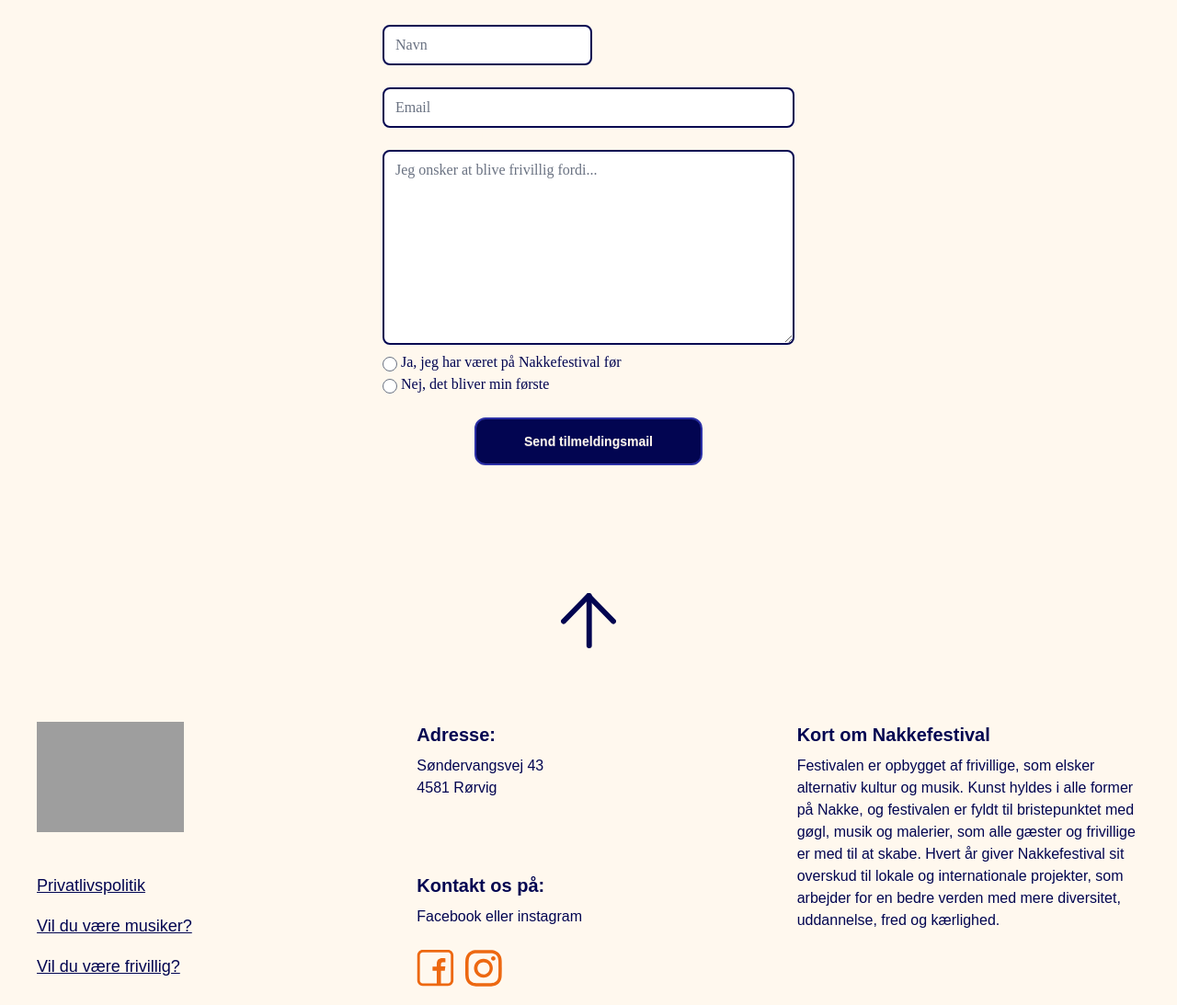
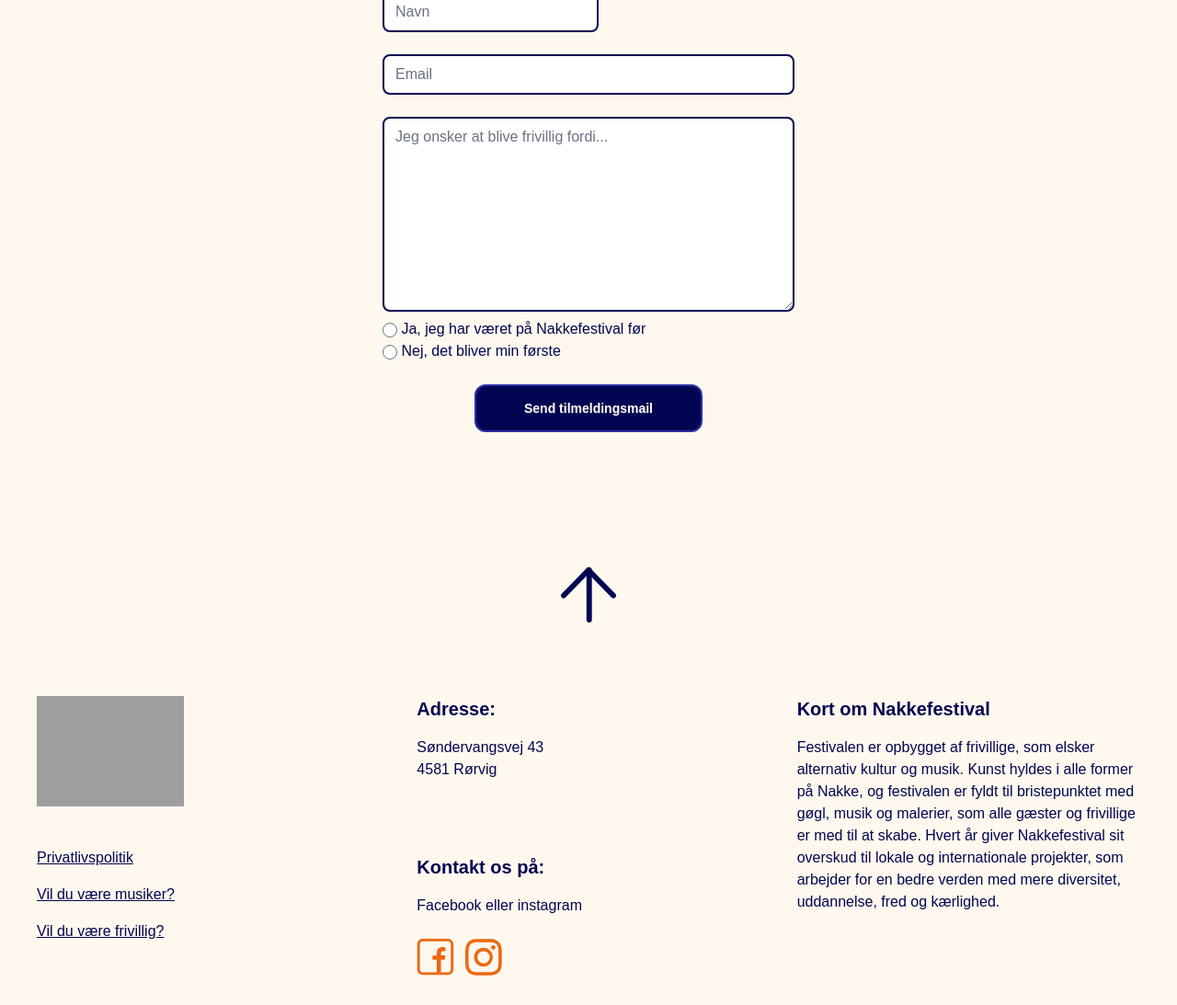
Before and after one commit to Sabinkarenn/eksamen_nakkefestival, an Astro site: page /blivfrivillig in a window 1280 px wide. Shown: the part 1704-2797 px from the top of the page at 92% size. Built offline with nearby package versions, Linux system fonts and the light colour scheme; Astro itself is replaced by a stand-in of ours; grey boxes are pictures that could not be loaded; a web font is replaced by a local one.

Commit message:
små rettelser med farve og font

```diff
--- a/src/components/Arrow.astro
+++ b/src/components/Arrow.astro
@@ -1,7 +1,7 @@
 <div class="grid justify-center">
     <a href="#top" class="grid justify-center">
         <img
-            src="arrow.svg"
+            src="/arrow.svg"
             alt="Pil Op"
             class="w-10 md:w-15 h-auto transition-transform duration-300 ease-in-out hover:scale-105 mt-10 mb-10"
         />
--- a/src/components/Card.astro
+++ b/src/components/Card.astro
@@ -17,7 +17,7 @@ import Heading from "./Heading.astro";
     >
         <!-- Tape ovenpå kortet -->
         <img
-            src="tape.webp"
+            src="/tape.webp"
             alt="Tape"
             class="absolute -top-6 left-1/2 -translate-x-1/2 w-30 rotate-6 z-10"
         />
@@ -29,7 +29,7 @@ import Heading from "./Heading.astro";
         >
             <figure class="relative p-1 rounded-lg">
                 <img
-                    src={cardimage}
+                    src={`/${cardimage}`}
                     alt={cardimagealt}
                     class="w-full h-60 object-cover rounded-lg border-2 border-darkblue"
                 />
--- a/src/components/Header.astro
+++ b/src/components/Header.astro
@@ -9,10 +9,12 @@ import Heading from "../components/Heading.astro";
 <div class="navbar relative z-45 bg-transparent">
   <!-- Venstre side: Logo -->
   <div class="navbar-start">
-    <a href="/" class="text-xl hover:bg-transparent">
+    <a href="/" class="hover:bg-transparent">
       <img src="/logo.svg" alt="Logo" class="h-15 w-auto" />
     </a>
-    <Heading htmlheading="h1" size="small">Nakkefestival</Heading>
+    <Heading htmlheading="h1" size="small" stylingclasses="text-darkblue"
+      >Nakkefestival</Heading
+    >
   </div>
 
   <!-- Højre side: Burger menu (små skærme) og vandret menu (store skærme) -->
--- a/src/components/Heading.astro
+++ b/src/components/Heading.astro
@@ -5,11 +5,11 @@ const Htmlheading = htmlheading;
 
 //Definer den styling (Tailwind classes), der gør sig gældende for de forskellige størrelser.
 const sizeClasses = {
-    xlarge: "text-3xl lg:text-6xl font-superfunky",
+    xlarge: "text-3xl lg:text-6xl font-superfunky mb-10 text-darkblue",
     // xlarge: "text-2xl lg:text-4xl font-bold",
-    large: "text-2xl lg:text-4xl font-bold",
-    medium: "text-1xl lg:text-3xl font-bold",
-    small: "text-lg lg:text-xl font-semibold ",
+    large: "text-2xl lg:text-4xl font-bold mb-10",
+    medium: "text-1xl lg:text-3xl font-bold ",
+    small: "text-lg lg:text-xl font-semibold mb-4 ",
 };
 ---
 
--- a/src/components/Hero.astro
+++ b/src/components/Hero.astro
@@ -5,6 +5,7 @@ import hero from "../assets/images/heros.webp";
 import lillesol from "../assets/images/lillesol.webp";
 import storsol from "../assets/images/storsol.webp";
 const { herotitel = "Nakkefestival" } = Astro.props;
+import Heading from "./Heading.astro";
 ---
 
 <section class="relative z-0">
@@ -18,12 +19,20 @@ const { herotitel = "Nakkefestival" } = Astro.props;
     </div>
 
     <div class="col-start-25 col-span-50 row-start-1 relative lg:top-[-450px]">
-      <Image src={storsol} alt="stor solsikke" class="w-full rotate-animation" />
+      <Image
+        src={storsol}
+        alt="stor solsikke"
+        class="w-full rotate-animation"
+      />
     </div>
     <div class="col-start-25 col-span-50 row-start-1 text-center relative">
-      <h1 class="mt-15 lg:text-7xl text-4xl text-darkblue">{herotitel}</h1>
-      <h2 class="-mt-10 lg:text-4xl text-orange">-Hvor Musik, kunst og kærlighed forenes</h2>
-      <h3 class="-mt-8 lg:text-3xl text-orange">23-26. juli 2025</h3>
+      <Heading htmlheading="h1" size="xlarge">{herotitel}</Heading>
+      <Heading htmlheading="h2" size="medium" stylingclasses="text-orange"
+        >-Hvor Musik, kunst og kærlighed forenes</Heading
+      >
+      <Heading htmlheading="h3" size="large" stylingclasses="text-orange"
+        >23-26. juli 2025</Heading
+      >
     </div>
 
     <div class="col-start-44 col-span-50 row-start-17 relative">
--- a/src/pages/blivfrivillig.astro
+++ b/src/pages/blivfrivillig.astro
@@ -38,7 +38,7 @@ import Form from "../components/Form.astro";
       <!-- Solsikke-billede -->
       <div class="flex justify-center md:justify-end">
         <img
-          src="solsikke.webp"
+          src="/solsikke.webp"
           alt="solsikke"
           class="max-w-md h-auto rotate-center"
         />
--- a/src/pages/index.astro
+++ b/src/pages/index.astro
@@ -45,7 +45,10 @@ import Heading from "../components/Heading.astro";
 
     <!-- Årets kunster sektion -->
     <section class="mb-15">
-      <h3 class="text-center">Årets kunstnere</h3>
+      <div class="text-center">
+        <Heading htmlheading="h3" size="medium">Årets kunstnere</Heading>
+      </div>
+
       <div class="flex flex-col gap-20 p-4 kunstnercards overflow-hidden">
         <Kunstnercard
           x-show="kunstneraktiv === 'kunstnerdag1'"
@@ -85,7 +88,11 @@ import Heading from "../components/Heading.astro";
 
     <!-- Nedtæller sektion -->
     <section class="mb-50">
-      <h3 class="text-center">Nakkefestival starter om</h3>
+      <div class="text-center">
+        <Heading htmlheading="h3" size="medium"
+          >Nakkefestival starter om:</Heading
+        >
+      </div>
       <Timebanner />
     </section>
     <!-- Fællesbus sektion -->
@@ -94,7 +101,10 @@ import Heading from "../components/Heading.astro";
       <div
         class="border-2 border-darkblue bg-pink p-5 rounded-lg lg:w-1/2 overflow-hidden"
       >
-        <h3 class="mb-2">Tag fællesbus til Nakke</h3>
+        <Heading htmlheading="h3" size="medium" stylingclasses="mb-4"
+          >Tag fællesbus til Nakke</Heading
+        >
+
         <p class="mb-6">
           Turen tager omkring en time og koster 170 kroner (Kbh) det er
           billigere end offentlig transport og bedre for miljøet end at køre
@@ -126,7 +136,9 @@ import Heading from "../components/Heading.astro";
     </section>
     <!-- SoMe sektion -->
     <section class="mb-15">
-      <h3 class="text-center">Se mere til Nakkefestival</h3>
+      <div class="text-center">
+        <Heading htmlheading="h3" size="medium">Se mere til Nakke</Heading>
+      </div>
     </section>
     <!-- Galleri start -->
     <section class="mb-15">
--- a/src/pages/singleview.astro
+++ b/src/pages/singleview.astro
@@ -16,7 +16,7 @@ import Heading from "../components/Heading.astro";
     <div class="md:ml-20">
       <img
         class="w-90 h-auto object-cover rounded-lg border-2 border-darkblue"
-        src="kridt.webp"
+        src="/kridt.webp"
         alt="kridtmaling"
       />
     </div>
@@ -47,9 +47,3 @@ import Heading from "../components/Heading.astro";
   </section>
   <Arrow />
 </MainLayout>
-<style>
-  .solsikke:hover {
-    animation: animate__tada;
-    animation-duration: 2s;
-  }
-</style>
--- a/src/styles/tailwind.css
+++ b/src/styles/tailwind.css
@@ -50,103 +50,26 @@
   ::before,
   ::backdrop,
   ::file-selector-button {
-    /* Anybody utility-klasser */
-    .anybody-regular {
-      font-family: "Anybody", sans-serif;
-      font-weight: 400;
-      font-style: normal;
-    }
 
-    .anybody-medium {
-      font-family: "Anybody", sans-serif;
-      font-weight: 500;
-      font-style: normal;
-    }
 
-    .anybody-semibold {
-      font-family: "Anybody", sans-serif;
-      font-weight: 600;
-      font-style: normal;
-    }
-
-    .anybody-bold {
-      font-family: "Anybody", sans-serif;
-      font-weight: 700;
-      font-style: normal;
-    }
-
-    .anybody-italic {
-      font-family: "Anybody", sans-serif;
-      font-weight: 400;
-      font-style: italic;
-    }
-
-    .anybody-bolditalic {
-      font-family: "Anybody", sans-serif;
-      font-weight: 700;
-      font-style: italic;
-    }
-
-    /* Headings */
-    h1 {
-      @apply text-orange  sm:text-xl lg:text-4xl;
-      @apply mb-15;
+h1 {
       font-family: "Superfunky";
     }
 
-    @screen sm {
-      h1 {
-        @apply text-xl;
-      }
-    }
-
-    @screen lg {
-      h1 {
-        @apply text-4xl;
-      }
-    }
-
-    h2,
-    h3,
+    h2,h3,
     h4,
     h5,
     h6,
     p,
     li,
     a {
-      @apply text-lg text-darkblue;
+      @apply text-darkblue;
       font-family: "Anybody", sans-serif;
     }
 
-    h2 {
-      @apply text-2xl sm:text-3xl lg:text-4xl font-bold;
-      @apply font-bold mb-10;
-    }
+       p {
+      @apply mb-6;
 
-    @screen sm {
-      h2 {
-        @apply text-3xl;
-      }
-    }
-
-    @screen lg {
-      h2 {
-        @apply text-4xl;
-      }
-    }
-
-    h3 {
-      @apply text-xl mb-4;
-    }
-
-    h4 {
-      @apply text-lg;
-      @apply font-bold;
-    }
-
-    p {
-      @apply mb-6;
-      @apply text-lg;
     }
     div {
       font-family: "Anybody", sans-serif;
@@ -158,28 +81,12 @@
     span {
       @apply text-beige;
     }
-    @apply text-darkblue;
-    font-family: "Superfunky";
+
+
   }
 
-  p {
-    @apply text-base mb-6;
-    font-family: "Anybody", sans-serif;
-    font-weight: 400;
-    font-style: normal;
-  }
 
-  @screen sm {
-    p {
-      @apply text-lg;
-    }
-  }
 
-  @screen lg {
-    p {
-      @apply text-xl;
-    }
-  }
 
   div,
   button {
```
